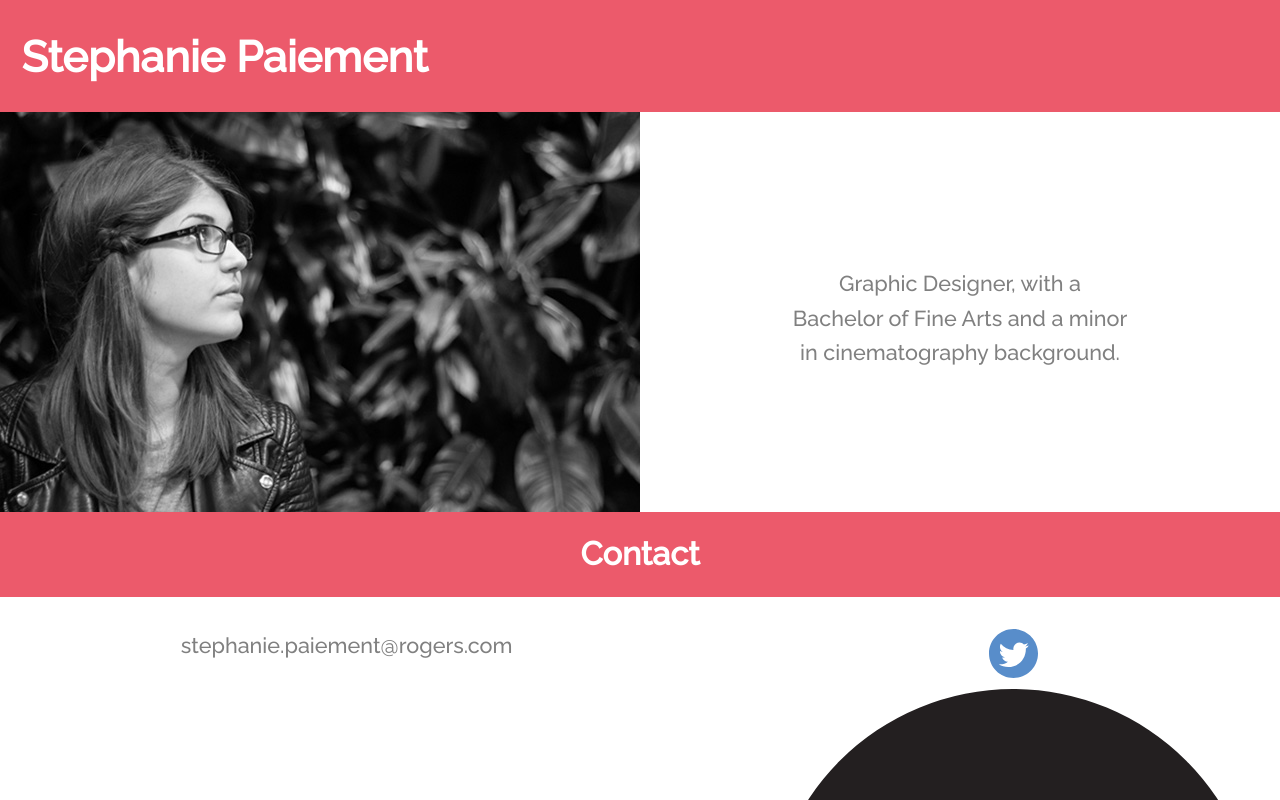
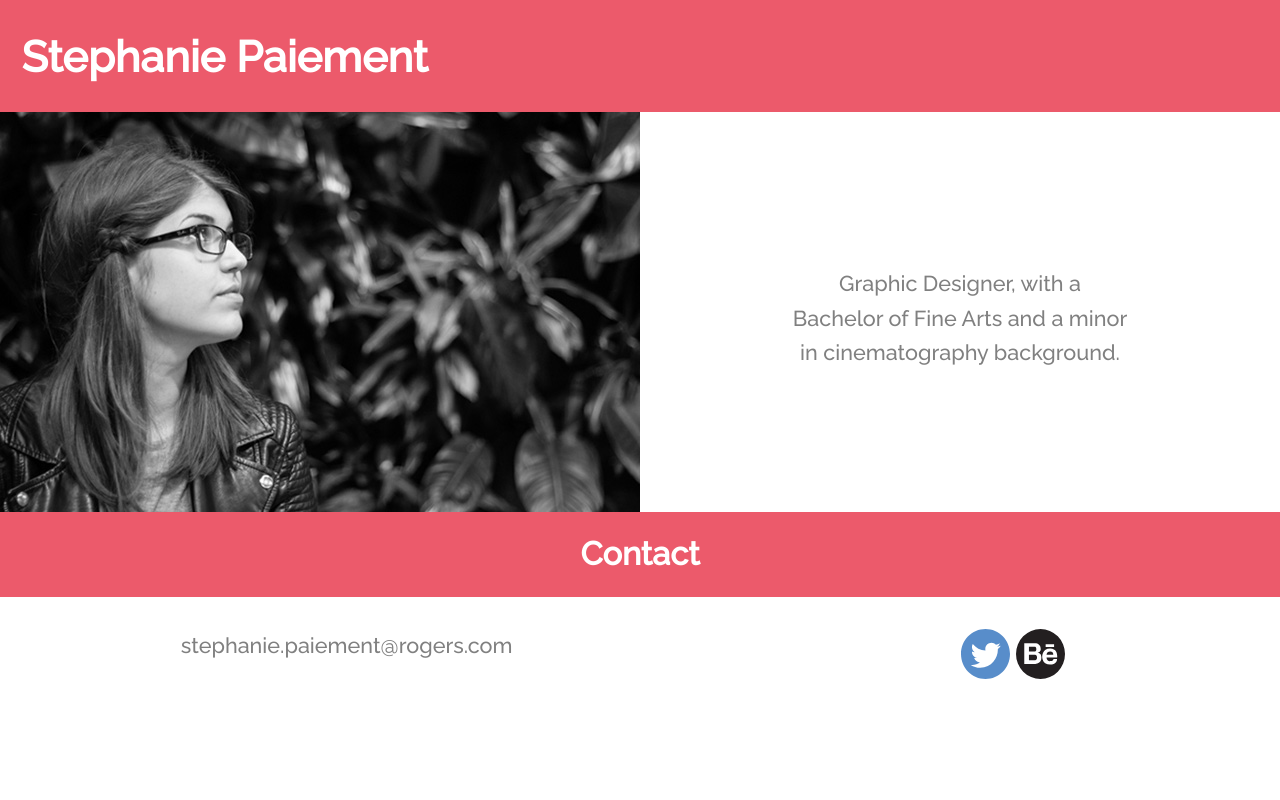
Before and after one commit to paiementstephanie/coming-soon, a plain HTML site: page index.html in a window 1280 px wide. Shown: the top 800 px of the page. Drawn offline with Linux system fonts and the light colour scheme.

Commit message:
added max width to bechance icon

```diff
--- a/css/main.css
+++ b/css/main.css
@@ -112,6 +112,9 @@ h3{
 	color: gray;
 }
 
+.behance{
+	max-width: 2.3em;
+}
 
 
 
```
